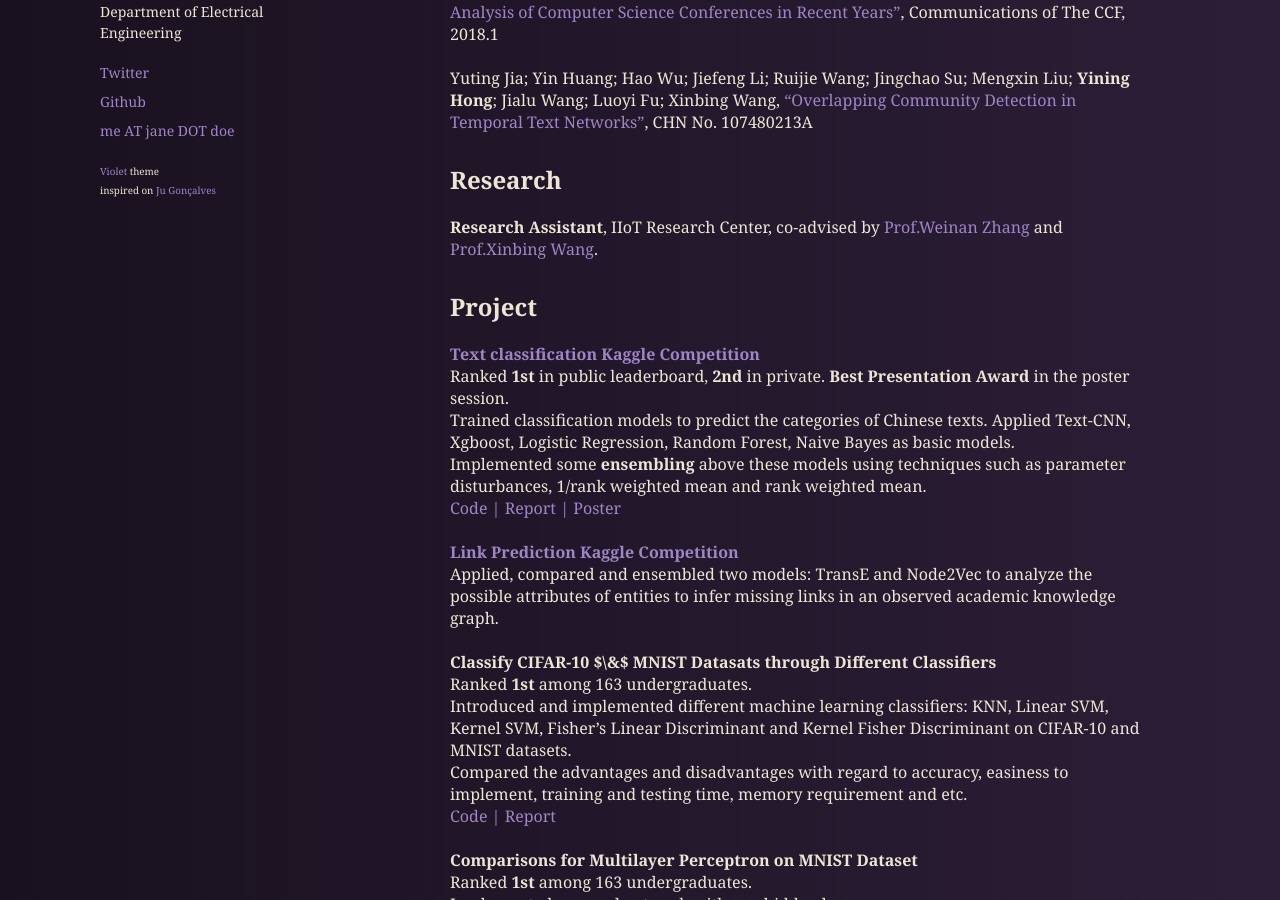
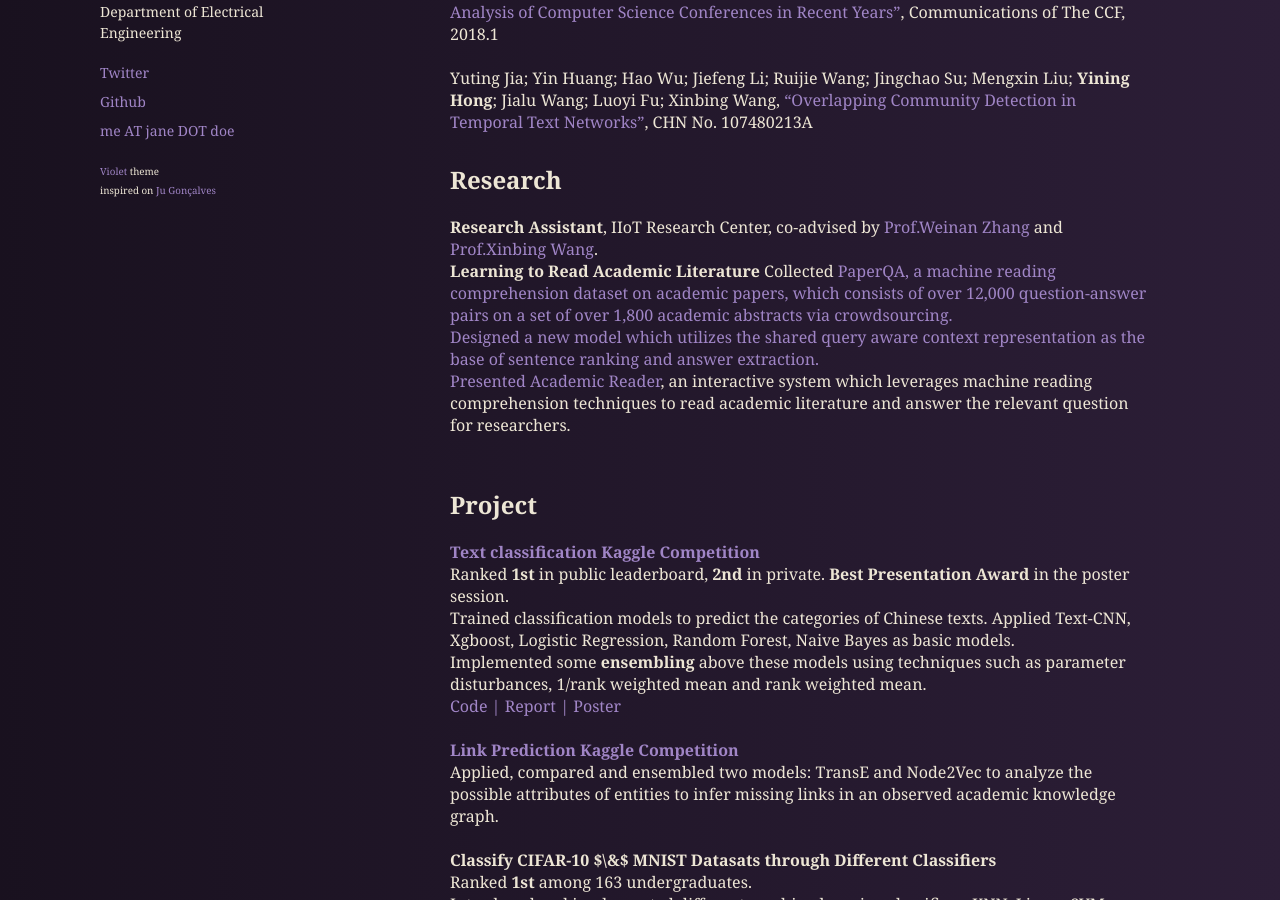
Before and after one commit to evelinehong/evelinehong.github.io, a Jekyll site: the page built from index.html, in a window 1280 px wide and 900 px high, scrolled down 427 px. Built offline with Jekyll 4.4.1, drawn with Linux system fonts in a browser that asks for light colours.

Commit message:
add paperqa

```diff
--- a/index.html
+++ b/index.html
@@ -47,7 +47,11 @@ title: Home
   </p>
 
   <h2>Research</h2>
-  <strong>Research Assistant</strong>, IIoT Research Center, co-advised by <a href="http://wnzhang.net/">Prof.Weinan Zhang</a> and <a href="http://iwct.sjtu.edu.cn/Personal/xwang8/">Prof.Xinbing Wang</a>.
+  <strong>Research Assistant</strong>, IIoT Research Center, co-advised by <a href="http://wnzhang.net/">Prof.Weinan Zhang</a> and <a href="http://iwct.sjtu.edu.cn/Personal/xwang8/">Prof.Xinbing Wang</a>.<br>
+  <strong>Learning to Read Academic Literature</strong>
+  Collected <a href="bit.ly/PaperQA">PaperQA, a machine reading comprehension dataset on academic papers, which consists of over 12,000 question-answer pairs on a set of over 1,800 academic abstracts via crowdsourcing.<br>
+  Designed a new model which utilizes the shared query aware context representation as the base of sentence ranking and answer extraction.<br>
+  Presented <a href="http://47.100.250.48/">Academic Reader</a>, an interactive system which leverages machine reading comprehension techniques to read academic literature and answer the relevant question for researchers.<br><br>
 
 
 
```
